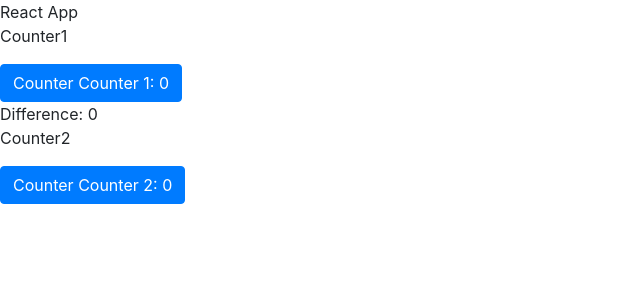
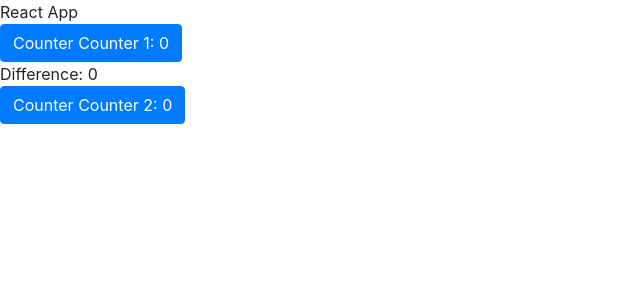
Before and after one commit to HuyAms/hook-presentation, a React (Create React App) app: page /03 in a window 1280 px wide. Shown: the top 300 px of the page, without its empty margins (0-640 px from the left). Built offline with nearby package versions, Linux system fonts and the light colour scheme.

Commit message:
Refactor 03

```diff
--- a/src/components/03.js
+++ b/src/components/03.js
@@ -34,12 +34,10 @@ class CounterDifference extends Component {
     return (
         <div>
           <div>
-            <p>Counter1</p>
             <Counter incrementCount={this.incrementCount1} count={this.state.counter1} name="Counter 1"/>
           </div>
           <div>Difference: {this.state.counter1 - this.state.counter2}</div>
           <div>
-            <p>Counter2</p>
             <Counter incrementCount={this.incrementCount2}  count={this.state.counter2} name="Counter 2"/>
           </div>
         </div>
```
